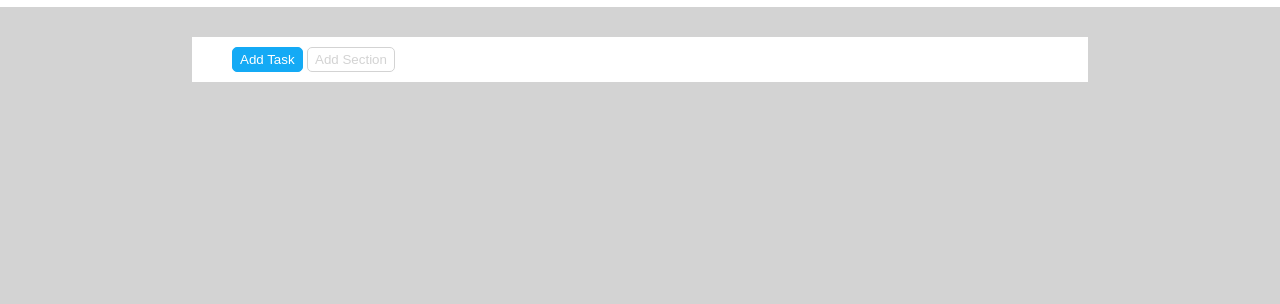
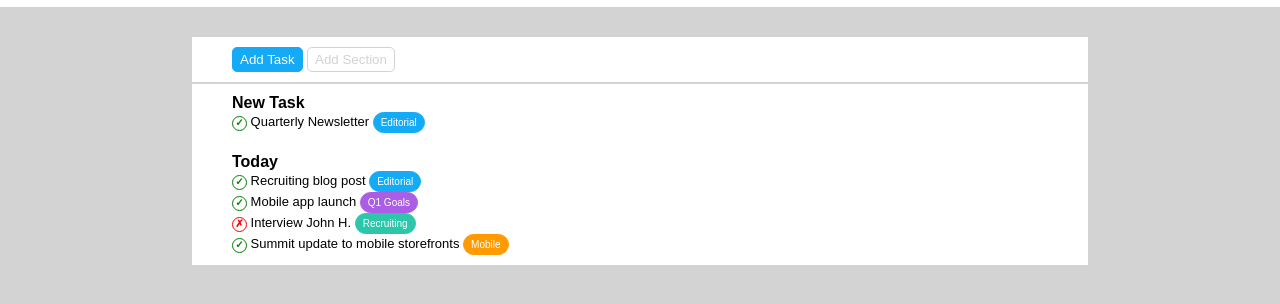
Before and after one commit to Sowwtky/html-css-toboolist, a plain HTML site: page index.html in a window 1280 px wide. Shown: the part 50-354 px from the top of the page. Drawn offline with Linux system fonts and the light colour scheme.

Commit message:
sezione task and today

```diff
--- a/index.html
+++ b/index.html
@@ -17,7 +17,8 @@
     <!--fine header-->
     <!--inizio main-->
     <main>
-        <div class="container">
+        <!--inizio buttons-->
+        <div class="container1">
             <button class="btn" id="blue-bg">
                 Add Task
             </button>
@@ -25,6 +26,56 @@
                 Add Section
             </button>
         </div>
+        <!--fine buttons-->
+        <!--inizio sezione new task-->
+        <section class="container2" id="todo-list">
+            <h2>
+                New Task
+            </h2>
+            <p>
+                <span class="circle" id="check">&check;</span>
+                Quarterly Newsletter
+                <button class="circle-btn" id="blue-bg">
+                    Editorial
+                </button>
+            </p>
+        </section>
+        <!--fine sezione new task-->
+        <!--inizio sezione today-->
+        <section class="container2">
+            <h2>
+                Today
+            </h2>
+            <p>
+                <span class="circle" id="check">&check;</span>
+                Recruiting blog post
+                <button class="circle-btn" id="blue-bg">
+                    Editorial
+                </button>
+            </p>
+            <p>
+                <span class="circle" id="check">&check;</span>
+                Mobile app launch
+                <button class="circle-btn" id="violet-bg">
+                    Q1 Goals
+                </button>
+            </p>
+            <p>
+                <span class="circle" id="cross">&cross;</span>
+                Interview John H.
+                <button class="circle-btn" id="green-bg">
+                    Recruiting
+                </button>
+            </p>
+            <p>
+                <span class="circle" id="check">&check;</span>
+                Summit update to mobile storefronts
+                <button class="circle-btn" id="orange-bg">
+                    Mobile
+                </button>
+            </p>
+        </section>
+        <!--fine sezione today-->
     </main>
     <!--fine main-->
 </body>
--- a/style.css
+++ b/style.css
@@ -19,11 +19,11 @@ header{
     margin-bottom: 30px;
 }
 /*caratteristiche generali container*/
-.container{
+.container2{
     width: 70%;
     margin-left: auto;
     margin-right: auto;
-    margin-top: 3px;
+    margin-top: 0px;
     background-color: white;
     padding-left: 40px;
     padding-top: 10px;
@@ -31,7 +31,6 @@ header{
 }
 /*caratteristiche generali bottoni*/
 .btn{
-    text-decoration: none;
     border: 1px solid;
     padding: 4px 7px;
     border-radius: 5px;
@@ -39,13 +38,69 @@ header{
 /*bottone blu*/
 #blue-bg{
     background-color: #14AAF5;
+    border-color: #14AAF5;
     color: white;
-    border-color: #14AAF5;
+}
+#violet-bg{
+    background-color: #AB5DE6;
+    border-color: #AB5DE6;
+    color: white;
 }
 /*bottone bianco*/
 #white-bg{
     background-color: white;
     border-color: lightgrey;
     color: lightgrey;
+}
+#green-bg{
+    background-color: #2CC6AB;
+    border-color: #2CC6AB;
+    color: white;
+}#orange-bg{
+    background-color: #FF9B00;
+    border-color: #FF9B00;
+    color: white;
+}
+h2{
+    font-size: 16px;
+}
 
+p{
+    font-size: 13px;
 }
+
+.circle{
+    border-radius: 50%;
+    display: inline-block;
+    text-align: center;
+    width: 15px;
+    height: 15px;
+    font-size: 10px;
+    font-weight: bolder;
+}
+
+#check{
+    color: green;
+    border: 1px solid green;
+}
+#cross{
+    color: red;
+    border: 1px solid red;
+}
+.circle-btn{
+    border: 1px solid;
+    padding: 4px 7px;
+    border-radius: 12px;
+    font-size: 10px;
+}
+.container1{
+width: 70%;
+margin-left: auto;
+margin-right: auto;
+margin-top: 0px;
+margin-bottom: 2px;
+background-color: white;
+padding-left: 40px;
+padding-top: 10px;
+padding-bottom: 10px;
+}
```
